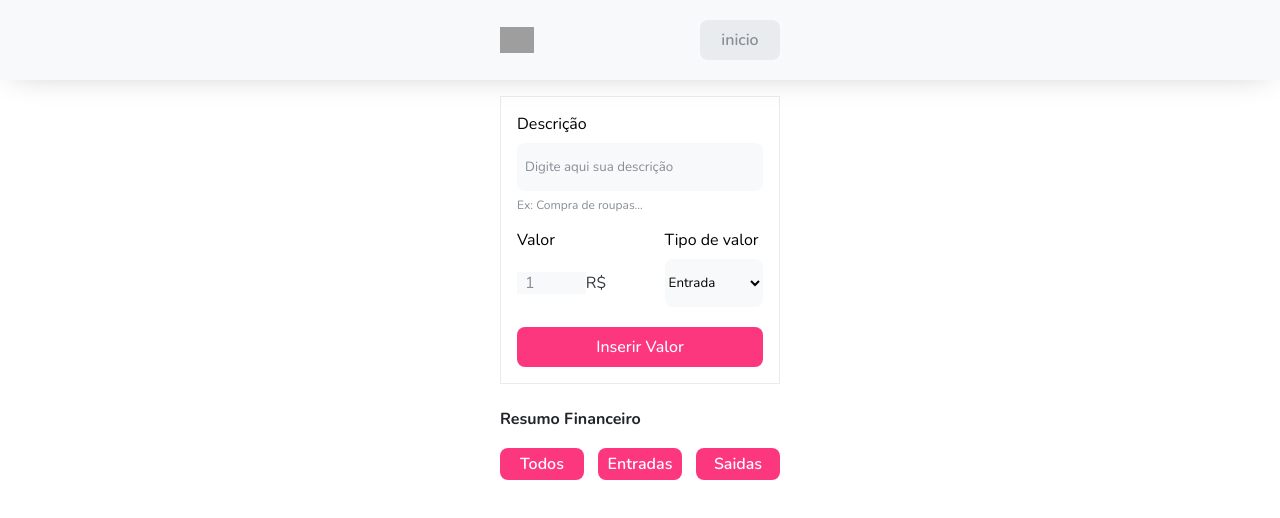
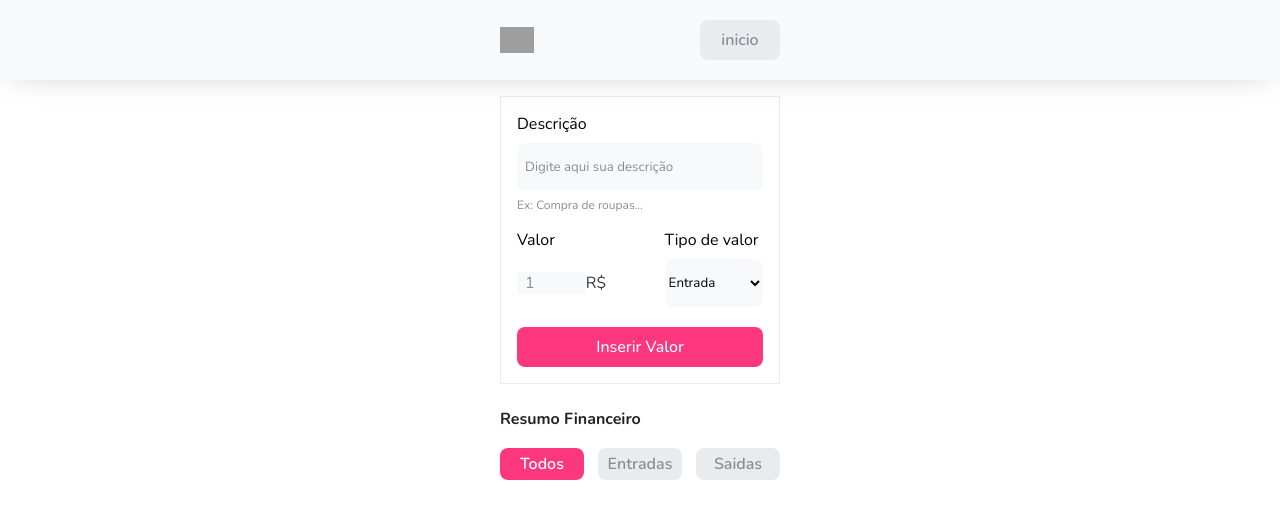
Before and after one commit to NattanSilva/nu-kenzie, a React (Vite) app: page / in a window 1280 px wide. Both pictures are taken after a click on the button "Iniciar". Shown: the top 518 px of the page. Built offline with nearby package versions, Linux system fonts and the light colour scheme; grey boxes are pictures that could not be loaded.

Commit message:
Fix: buttons colors and hovers

```diff
--- a/src/Components/FIlter/Filter.css
+++ b/src/Components/FIlter/Filter.css
@@ -27,15 +27,25 @@
 .btn__filter {
   width: 30%;
   height: 2rem;
-  background: var(--color-primary);
+  background: var(--grey-2);
   border-radius: var(--btn-border-radius);
   font-size: 1rem;
   font-weight: 600;
-  color: var(--grey-0);
-  transition: .3s ease;
+  transition: .3s ease-in-out;
+  color: var(--grey-3);
 }
 
 .btn__filter:hover {
-  background-color: var(--color-primary-2);
-  color: var(--grey-1);
+  background-color: var(--grey-3);
+  color: var(--grey-2);
 }
+
+.btn__filter.active {
+  background: var(--color-primary);
+  color: var(--grey-0);
+}
+
+.btn__filter.active:hover {
+  background: var(--color-primary);
+  color: var(--grey-0);
+}
--- a/src/Components/FIlter/Filter.jsx
+++ b/src/Components/FIlter/Filter.jsx
@@ -5,7 +5,7 @@ export function Filter({category}) {
     <div className="filter__container">
       <h3 className="filter__titile">Resumo Financeiro</h3>
       <div className="filter__btn__container">
-        <button className="btn__filter" value="all">Todos</button>
+        <button className="btn__filter active" value="all">Todos</button>
         <button className="btn__filter" value="entries">Entradas</button>
         <button className="btn__filter" value="outputs">Saidas</button>
       </div>
```
